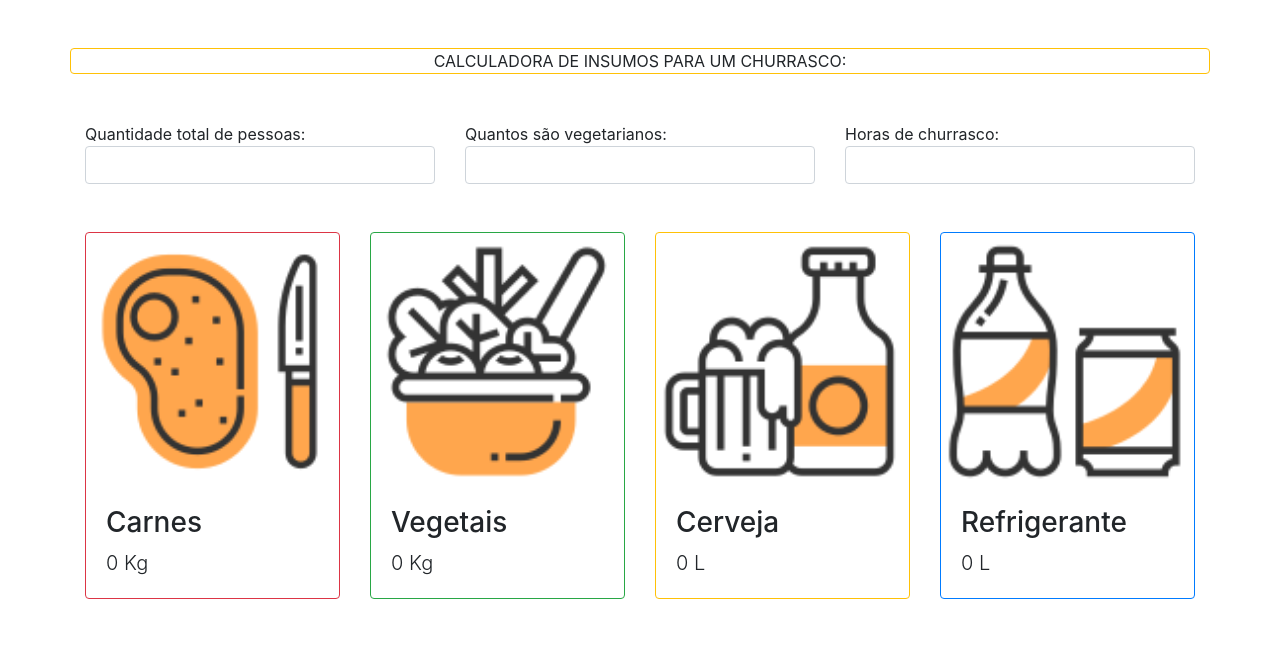
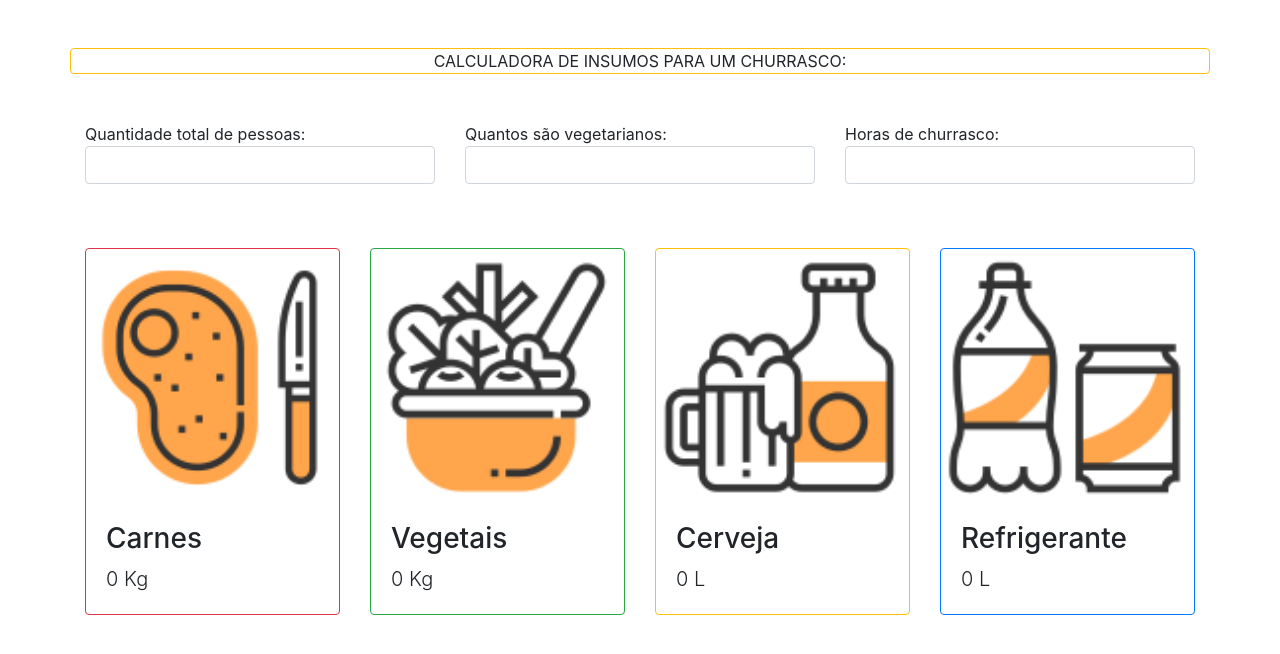
Before and after one commit to hozjo/calculadora-de-churrasco, a plain HTML site: page index.html in a window 1280 px wide. Drawn offline with nearby package versions, Linux system fonts and the light colour scheme.

Commit message:
correções de margem e tamanho

```diff
--- a/index.html
+++ b/index.html
@@ -44,7 +44,7 @@
 
       <div class="row">
 
-        <div class="col-lg-3">
+        <div class="col-lg-3 col-sm-6 my-3">
           <div class="card border border-danger" >
             <img class="card-img-top img-rounded mh-100" src="img/carne.png">
             <div class="card-body">
@@ -54,7 +54,7 @@
           </div>
         </div>
 
-        <div class="col-lg-3">
+        <div class="col-lg-3 col-sm-6 my-3">
           <div class="card border border-success">
             <img class="card-img-top img-rounded " src="img/veg.png">
             <div class="card-body">
@@ -64,7 +64,7 @@
           </div>
         </div>
 
-        <div class="col-lg-3">
+        <div class="col-lg-3 col-sm-6 my-3">
           <div class="card border border-warning">
             <img class="card-img-top img-rounded" src="img/cerveja.png">
             <div class="card-body">
@@ -74,7 +74,7 @@
           </div>
         </div>
 
-        <div class="col-lg-3">
+        <div class="col-lg-3 col-sm-6 my-3">
           <div class="card border border-primary ">
               <img class="card-img-top img-rounded mh-100 d-cover" src="img/refri.png">
             <div class="card-body">
```
